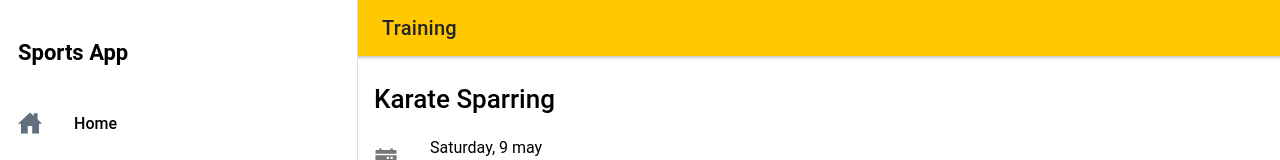
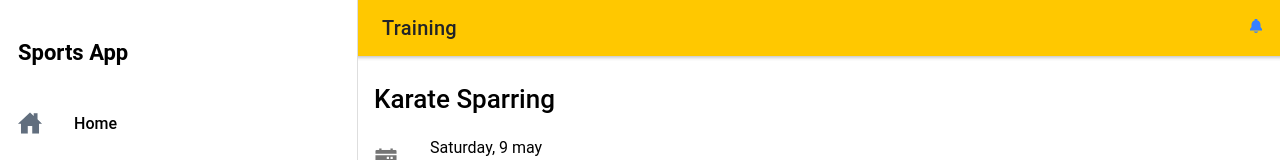
Before and after one commit to Agnosic/trainings, a React (Create React App) app: page /trainings/1 in a window 1280 px wide. Shown: the top 160 px of the page. Built offline with nearby package versions, Linux system fonts and the light colour scheme.

Commit message:
Add bell to other pages

```diff
--- a/src/pages/Page.tsx
+++ b/src/pages/Page.tsx
@@ -3,13 +3,13 @@ import React from 'react';
 import { useParams } from 'react-router';
 import ExploreContainer from '../components/ExploreContainer';
 import './Page.css';
-import {notifications} from 'ionicons/icons';
+import { notificationsSharp } from 'ionicons/icons';
 
 const Page: React.FC = () => {
 
-  const { name } = useParams<{ name: string; }>();
+	const { name } = useParams<{ name: string; }>();
 
-  return (
+	return (
 		<IonPage>
 			<IonHeader>
 				<IonToolbar class="header">
@@ -18,7 +18,7 @@ const Page: React.FC = () => {
 					</IonButtons>
 					<IonTitle color="dark">{name}</IonTitle>
 					<IonRouterLink routerLink={"/notifications"} slot="end">
-						<IonIcon icon={notifications} className="ion-padding" />
+						<IonIcon icon={notificationsSharp} className="ion-padding" />
 					</IonRouterLink>
 				</IonToolbar>
 			</IonHeader>
--- a/src/pages/trainings/TrainingShow.tsx
+++ b/src/pages/trainings/TrainingShow.tsx
@@ -1,8 +1,8 @@
-import { IonButton, IonModal, IonContent, IonHeader, IonPage, IonTitle, IonToolbar, IonFooter, IonMenu, IonList, IonItem, IonButtons, IonMenuButton, IonTabs, IonTabBar, IonIcon, IonTabButton, IonBadge, IonLabel, IonItemGroup, IonItemDivider, IonInput, IonToggle, IonCheckbox, IonRange, IonText, IonItemSliding, IonItemOption, IonItemOptions, IonNote, IonAvatar, IonListHeader, IonChip, IonGrid, IonRow, IonCol, IonImg, IonAlert, IonRouterOutlet, IonTab, } from '@ionic/react';
+import { IonButton, IonModal, IonContent, IonHeader, IonPage, IonTitle, IonToolbar, IonFooter, IonMenu, IonList, IonItem, IonButtons, IonMenuButton, IonTabs, IonTabBar, IonIcon, IonTabButton, IonBadge, IonLabel, IonItemGroup, IonItemDivider, IonInput, IonToggle, IonCheckbox, IonRange, IonText, IonItemSliding, IonItemOption, IonItemOptions, IonNote, IonAvatar, IonListHeader, IonChip, IonGrid, IonRow, IonCol, IonImg, IonAlert, IonRouterOutlet, IonTab, IonRouterLink, } from '@ionic/react';
 import React, { useState } from 'react';
 import TabContent from '../../components/TabContent';
 import './Training.css';
-import { calendar, personCircle, map, informationCircle, personCircleOutline, calendarOutline, personOutline, locationOutline, locationSharp, calendarSharp, personSharp, arrowUndoSharp, thumbsUpSharp, thumbsDownSharp, personAddSharp, shuffleSharp } from 'ionicons/icons';
+import { calendar, personCircle, map, informationCircle, personCircleOutline, calendarOutline, personOutline, locationOutline, locationSharp, calendarSharp, personSharp, arrowUndoSharp, thumbsUpSharp, thumbsDownSharp, personAddSharp, shuffleSharp, notificationsSharp } from 'ionicons/icons';
 import { IonReactRouter } from '@ionic/react-router';
 import { Route, Redirect } from 'react-router';
 
@@ -31,6 +31,9 @@ const TrainingShow: React.FC = () => {
             <IonMenuButton />
           </IonButtons>
           <IonTitle color="dark">Training</IonTitle>
+          <IonRouterLink routerLink={"/notifications"} slot="end">
+            <IonIcon icon={notificationsSharp} className="ion-padding" />
+          </IonRouterLink>
         </IonToolbar>
       </IonHeader>
 
--- a/src/pages/trainings/Trainings.tsx
+++ b/src/pages/trainings/Trainings.tsx
@@ -1,8 +1,8 @@
-import { IonButton, IonModal, IonContent, IonHeader, IonPage, IonTitle, IonToolbar, IonFooter, IonMenu, IonList, IonItem, IonButtons, IonMenuButton, IonTabs, IonTabBar, IonIcon, IonTabButton, IonBadge, IonLabel, IonItemGroup, IonItemDivider, IonInput, IonToggle, IonCheckbox, IonRange, IonText, IonItemSliding, IonItemOption, IonItemOptions, IonNote, IonAvatar, IonListHeader, IonChip, IonGrid, IonRow, IonCol, IonImg, IonAlert, } from '@ionic/react';
+import { IonButton, IonModal, IonContent, IonHeader, IonPage, IonTitle, IonToolbar, IonFooter, IonMenu, IonList, IonItem, IonButtons, IonMenuButton, IonTabs, IonTabBar, IonIcon, IonTabButton, IonBadge, IonLabel, IonItemGroup, IonItemDivider, IonInput, IonToggle, IonCheckbox, IonRange, IonText, IonItemSliding, IonItemOption, IonItemOptions, IonNote, IonAvatar, IonListHeader, IonChip, IonGrid, IonRow, IonCol, IonImg, IonAlert, IonRouterLink, } from '@ionic/react';
 import React, { useState } from 'react';
 import ExploreContainer from '../../components/ExploreContainer';
 import './Training.css';
-import { calendar, personCircle, map, informationCircle, personCircleOutline, calendarOutline, personOutline, locationOutline, locationSharp, calendarSharp, personSharp } from 'ionicons/icons';
+import { calendar, personCircle, map, informationCircle, personCircleOutline, calendarOutline, personOutline, locationOutline, locationSharp, calendarSharp, personSharp, notificationsSharp } from 'ionicons/icons';
 import { IonReactRouter } from '@ionic/react-router';
 
 const Trainings: React.FC = () => {
@@ -17,6 +17,9 @@ const Trainings: React.FC = () => {
             <IonMenuButton />
           </IonButtons>
           <IonTitle color="dark">Trainings</IonTitle>
+          <IonRouterLink routerLink={"/notifications"} slot="end">
+            <IonIcon icon={notificationsSharp} className="ion-padding" />
+          </IonRouterLink>
         </IonToolbar>
       </IonHeader>
 
```
